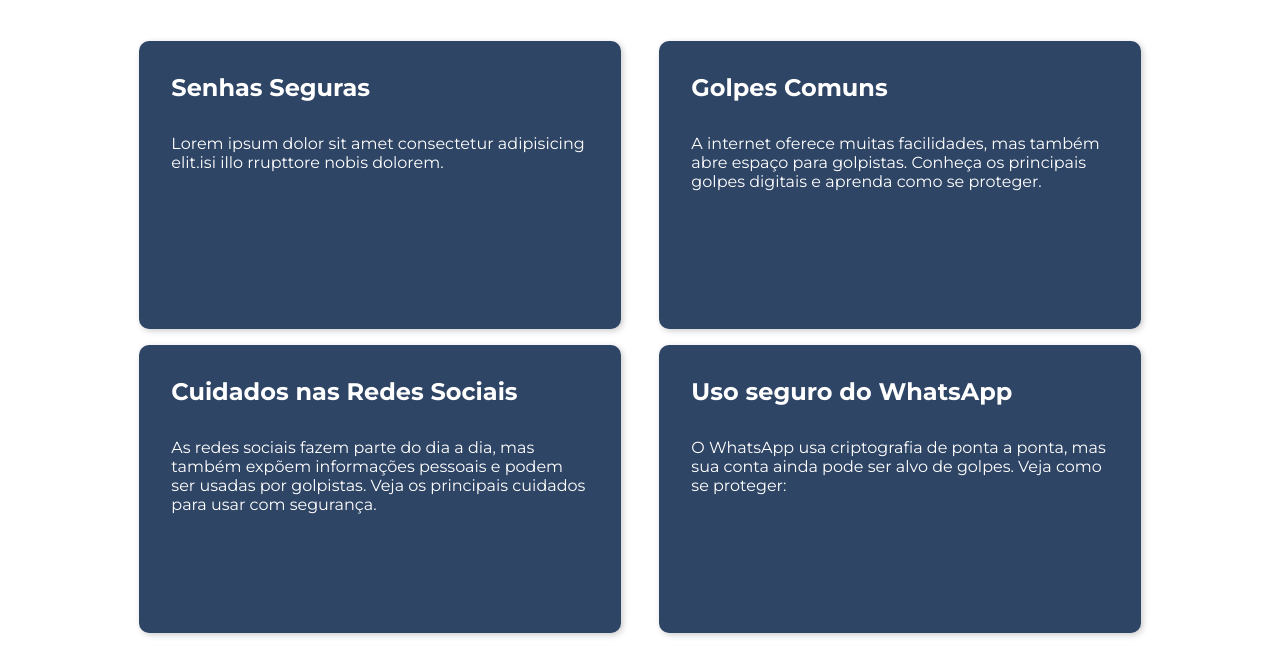
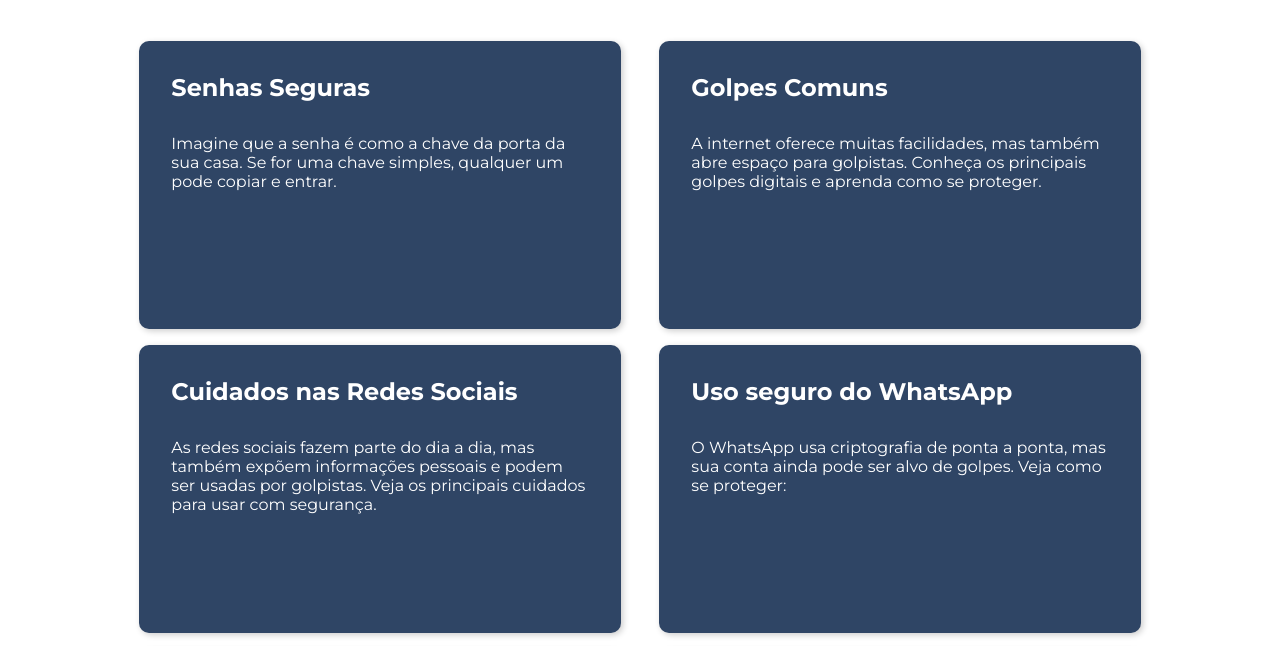
Before and after one commit to CastilhoIV/AtividadeExtensionista, a plain HTML site: page index.html in a window 1280 px wide. Shown: the part 81-727 px from the top of the page. Drawn offline with Linux system fonts and the light colour scheme.

Commit message:
Update index.html

```diff
--- a/index.html
+++ b/index.html
@@ -17,7 +17,8 @@
 
             <a href="#" class="postit" onclick="mostrarConteudo(event, 'senhas')">
                 <h2 class="postit_titulo">Senhas Seguras</h2>
-                <p class="postit_texto">Lorem ipsum dolor sit amet consectetur adipisicing elit.isi illo rrupttore nobis dolorem.</p>
+                <p class="postit_texto">Imagine que a senha é como a chave da porta da sua casa. Se for uma chave
+    simples, qualquer um pode copiar e entrar.</p>
             </a>
 
 
@@ -56,4 +57,5 @@
     </div>
      <script src="scripty.js"></script>
 </body>
+
 </html>
```
